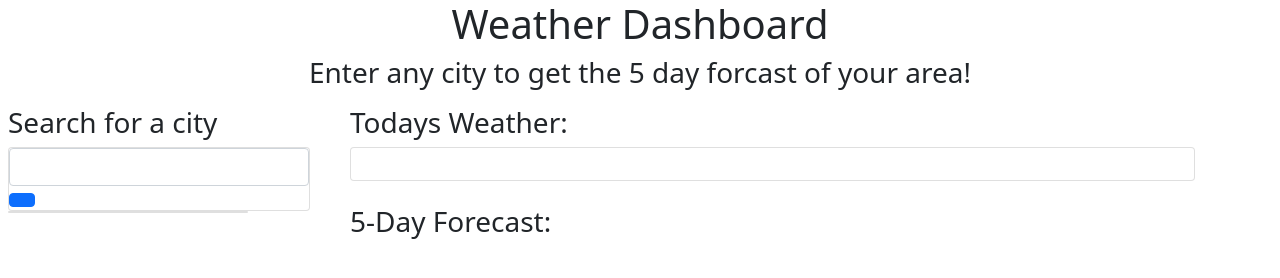
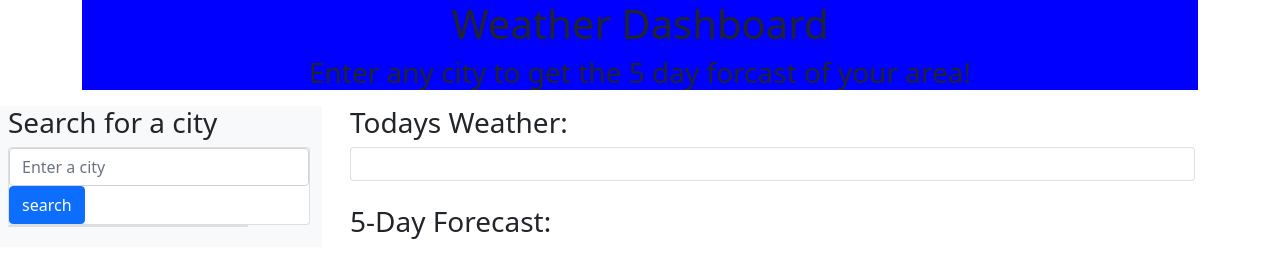
Before and after one commit to boddiegoat7/Server-Side-APIs-Challenge-Weather-Dashboard, a plain HTML site: page index.html in a window 1280 px wide. Drawn offline with nearby package versions, Linux system fonts and the light colour scheme.

Commit message:
finished html and styling will fix button in next commit

```diff
--- a/assets/css/styles.css
+++ b/assets/css/styles.css
@@ -0,0 +1,5 @@
+.jumbotron{
+    background-color: blue;
+
+
+}
--- a/index.html
+++ b/index.html
@@ -16,7 +16,7 @@
 
 
       <header class="container text-center">
-        <div class="jumbotron">
+        <div class="jumbotron-fluid jumbotron">
           <h1> Weather Dashboard</h1>
           <h3> Enter any city to get the 5 day forcast of your area! </h3>
       </div>
@@ -25,12 +25,12 @@
       </header>
 
       <div class ="row">
-        <div class="col-3 m-2 bg-white">
+        <div class="col-3 m-2 bg-light">
           <h3>Search for a city</h3>
           <div class="card">
-            <input type="text" class="form-control" id="city-input">
+            <input id="city-input" type="text" class="form-control"  placeholder="Enter a city">
             <div class="input-group-append">
-              <button class="btn btn-primary" type="button" id="search-button"><ion-icon name=""></ion-icon>
+              <button class="btn btn-primary" type="button" id="search-button">search
                 <i class="fas fa-search"></i>
               </button>
             </div>
@@ -57,7 +57,7 @@
         </div>
 
 
-        <div id="boxes" class="row"></div>
+        <div id="cells" class="row"></div>
       </div>
 
 
```
